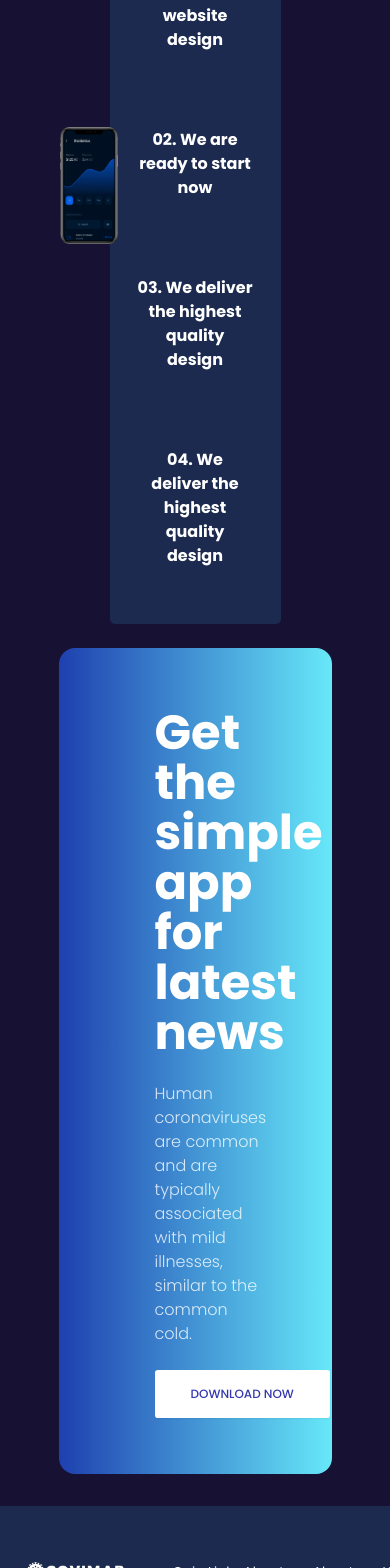
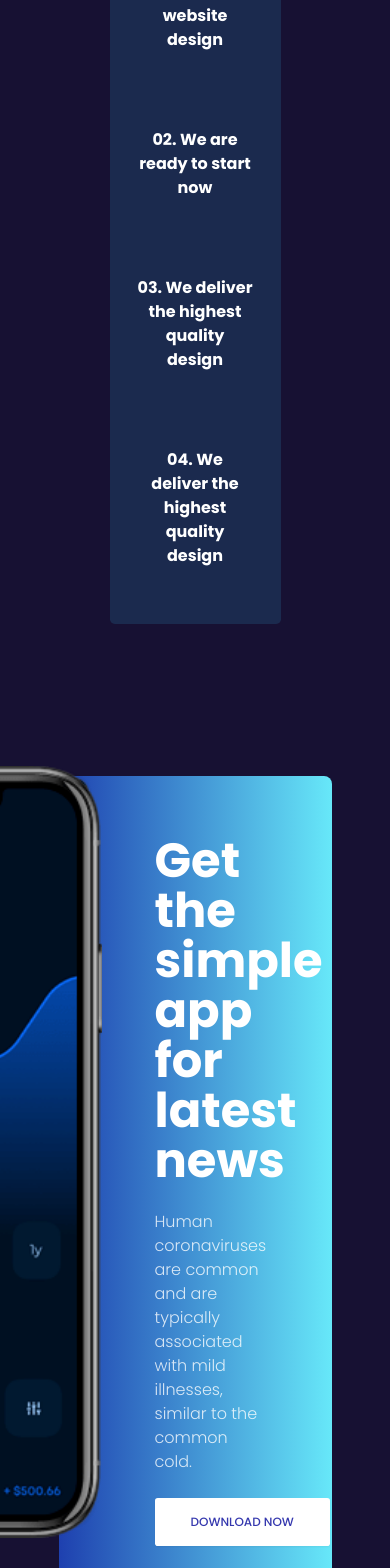
Before and after one commit to BSN-Asumiko/COVID-Tracker, a React (Vite) app: page / in a window 390 px wide. Shown: the part 1500-3068 px from the top of the page. Built offline with nearby package versions, Linux system fonts and the light colour scheme.

Commit message:
Finalize styling section 5, floating phone and general sizing

```diff
--- a/src/components/hompage/getApp/GetApp.jsx
+++ b/src/components/hompage/getApp/GetApp.jsx
@@ -3,15 +3,16 @@ import { Button } from "@/components/ui/button"
 const GetApp = () => {
 
     return (
-        <section>
+        <section className="mt-32 relative">
             <div className="bg-[color:var(--col)] pb-8">
-                <div className=" flex flex-row justify-left items-center p-8 bg-gradient-to-l from-cyan-300 to-blue-800 w-[70%] m-auto h-[20%] rounded-[1em]">
-                    <section className="w-[55%] ml-16 pb-6">
+                <div className=" flex flex-row justify-left items-center p-8 bg-gradient-to-l from-cyan-300 to-blue-800 w-[70%] m-auto h-[20%] rounded-[0.5em]">
+                    <section className="w-[52%] ml-16 pb-6">
                          <h1 className="text-[xxx-large] font-bold text-[color:var(--col-body)] leading-[50px] mb-6 mt-7 ">Get the simple app for latest news</h1>
                         <p className=" text-[medium] text-[color:var(--col-body)] opacity-80 font-light">Human coronaviruses are common and are typically associated with mild illnesses, similar to the common cold.</p>
                         <Button variant="destructive2" size="lg" className="bg-[color:var(--col-body)] text-[color:var(--col-common-blue)] uppercase mt-6">Download Now</Button>
+                        <img src="/assets/images/phone-1.png" alt="phone with chart on screen" className="h-[90%] ml-3 absolute right-[18em] bottom-[6em] " />
                     </section>
-                    <img src="/assets/images/phone-1.png" alt="phone with chart on screen" className="w-[15%] float-right absolute right-[17em] bottom-[-900px] ml-4 " />
+
                 </div>
 
             </div>
```
